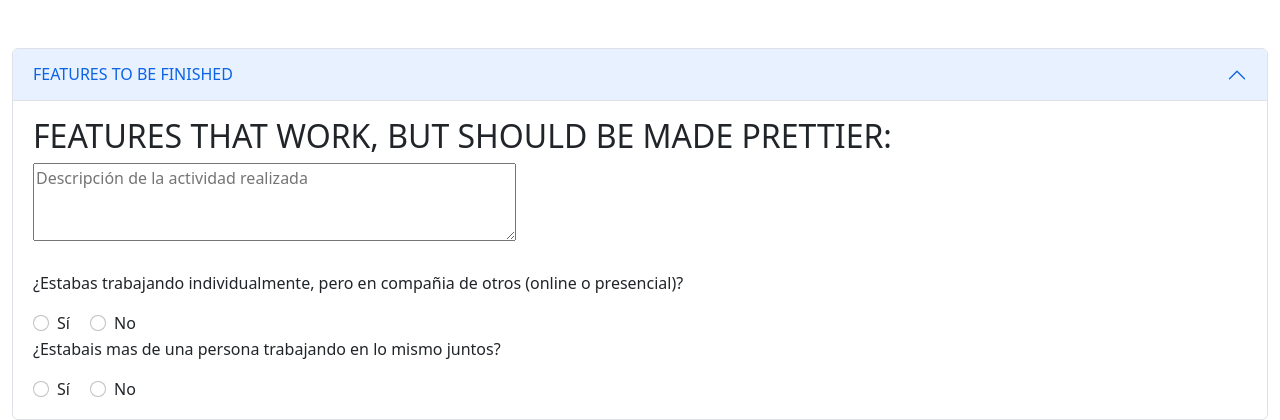
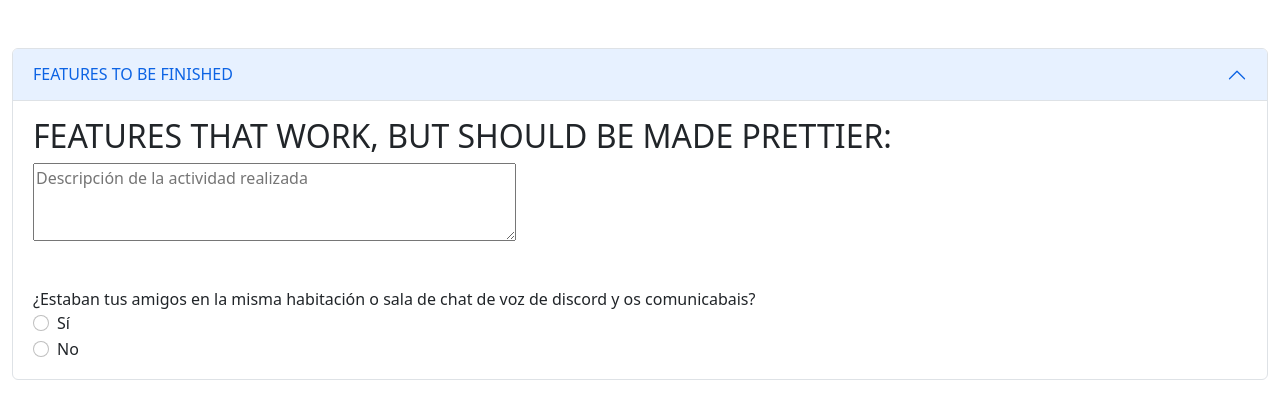
Before and after one commit to AntoniFont/MyOwnLifeDashboard, a PHP site: page /unplannedActivity/index.php in a window 1280 px wide, after a click on "FEATURES TO BE FINISHED". Shown: the part 396-816 px from the top of the page. After the commit the page ends 776 px from the top, so only its background shows below. Run offline with PHP 8.4, Linux system fonts and the light colour scheme; data comes from the database, SQL or seed files in the repository.

Commit message:
Remade the questions to make them more understandable

```diff
--- a/unplannedActivity/index.php
+++ b/unplannedActivity/index.php
@@ -122,33 +122,31 @@
                         </div>
 
                         <br>
-                        <div class="row">
+                        <div class="row mt-3">
                             <div class="col">
-
-                                <p>¿Estabas trabajando individualmente, pero en compañia de otros (online o
-                                        presencial)?</p>
-                                <div class="form-check form-check-inline">
-                                    <input class="form-check-input" type="radio" id="beingAloneTrue" value="option1" name="r1">
-                                    <label class="form-check-label" for="inlineRadio1">Sí</label>
-                                </div>
-                                <div class="form-check form-check-inline">
-                                    <input class="form-check-input" type="radio" id="beingAloneFalse" value="option2" name="r1">
-                                    <label class="form-check-label" for="inlineRadio2">No</label>
-                                </div>
-
-
-                                <p>¿Estabais mas de una persona trabajando en lo mismo juntos?</p>
-                                <div class="form-check form-check-inline">
-                                    <input class="form-check-input" type="radio" id="workingAloneTrue" value="option3" name="r2">
+                            <span>¿Estaban tus amigos en la misma habitación o sala de chat de voz de discord y os comunicabais? </span>
+                                <div class="form-check">
+                                    <input class="form-check-input" type="radio" id="question1Yes" value="option1" name="r1">
                                     <label class="form-check-label" for="inlineRadio3">Sí</label>
                                 </div>
-                                <div class="form-check form-check-inline">
-                                    <input class="form-check-input" type="radio" id="workingAloneFalse" value="option4" name="r2">
+                                <div class="form-check">
+                                    <input class="form-check-input" type="radio" id="question1No" value="option2" name="r1">
                                     <label class="form-check-label" for="inlineRadio4">No</label>
                                 </div>
                             </div>
-
-
+                        </div>
+                        <div class="row mt-3" id="secondQuestion" style="display:none"> <!-- invisible until question1Yes is clicked -->
+                            <div class="col">
+                                <span>¿Que hacían tus amigos?</span>
+                                <div class="form-check">
+                                    <input class="form-check-input" type="radio" id="question2Answer1" value="option3" name="r2">
+                                    <label class="form-check-label" for="inlineRadio1">Cada uno con lo suyo o con su parte, con la posibilidad de pedir ayuda o comentar</label>
+                                </div>
+                                <div class="form-check">
+                                    <input class="form-check-input" type="radio" id="question2Answer2" value="option4" name="r2">
+                                    <label class="form-check-label" for="inlineRadio2">Trabajabamos juntos en una misma tarea </label>
+                                </div>
+                            </div>
                         </div>
                     </div>
                 </div>
--- a/unplannedActivity/scripts/otherThingsScript.js
+++ b/unplannedActivity/scripts/otherThingsScript.js
@@ -7,4 +7,16 @@ $(document).ready(function () {
     username = params.get("name");
     //UPDATE THE (current) IN THE NAVBAR
     $("#unplannedActivityNavbar").html("Unplanned activity <span class=\"sr-only\">(current)");
+    //THE QUESTION 1 AND 2 LOGIC
+    //if the question1 == yes,  then the second question should be displayed.
+    //if the questio1 == no, then the second question should be displayed.
+
+    $("#question1Yes").click(function (){
+        $("#secondQuestion").show();
+    });
+
+    $("#question1No").click(function (){
+        $("#secondQuestion").hide();
+    });
+
 });
--- a/unplannedActivity/scripts/timerScript.js
+++ b/unplannedActivity/scripts/timerScript.js
@@ -54,7 +54,7 @@ $(document).ready(function () {
         let xmlhttp = new XMLHttpRequest();
         let parametros = "?initialTime=" + initialTimeDate + "&totaltime=" + seconds + "&courseID=" + data["courseID"]
         + "&projectID=" + data["projectID"] + "&typeOfStudyID=" + data["typeOfStudyID"] + "&name=" + name + "&description=" +encodeURI(data["description"]) +
-        "&workingAlone=" + data["workingAlone"] + "&beingAlone=" + data["beingAlone"];
+        "&question1=" + data["question1"] + "&question2=" + data["question2"];
         console.log(parametros)
         xmlhttp.open("GET", "./backend/insertTime.php" + parametros, true);
         xmlhttp.send();
```
Also changed, not shown: unplannedActivity/backend/insertTime.php (+33 -4 lines), unplannedActivity/scripts/getAndAddDataScript.js (+15 -18 lines).
